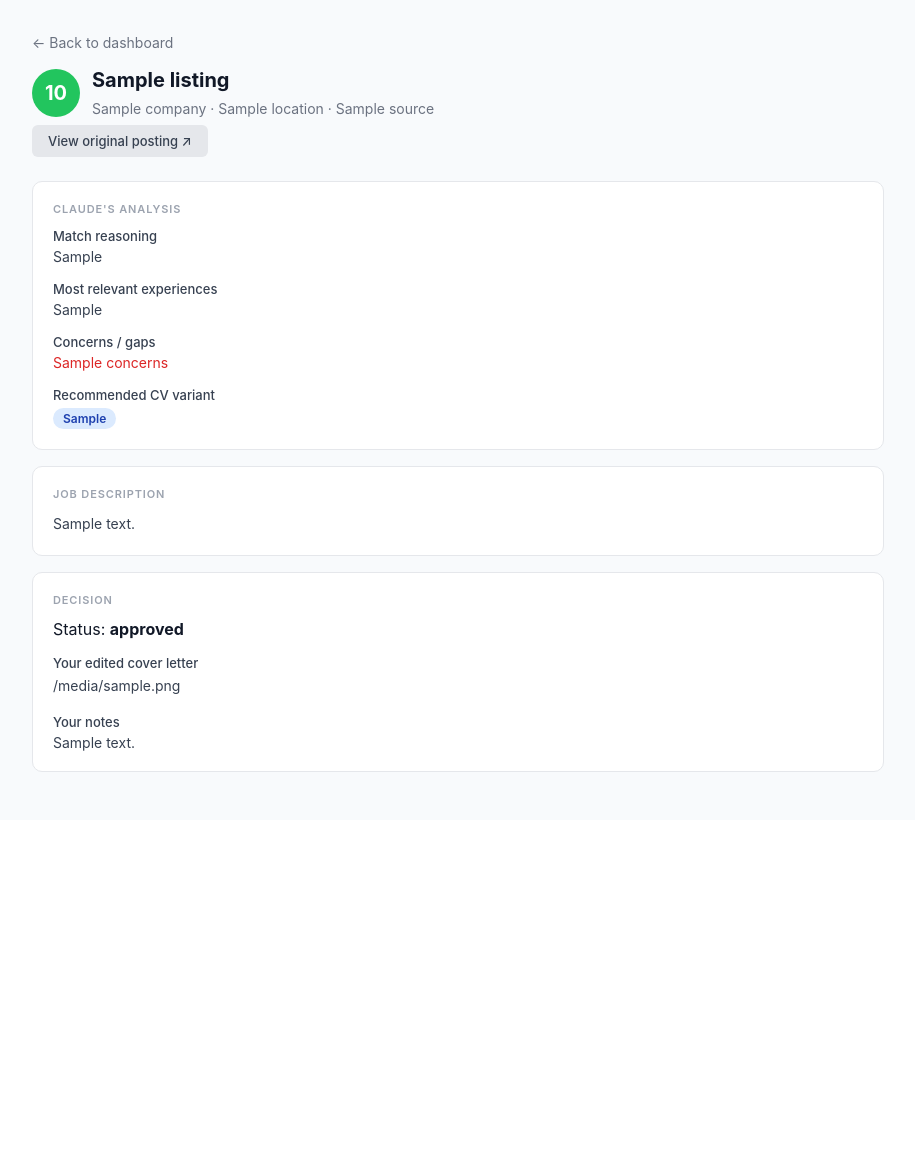
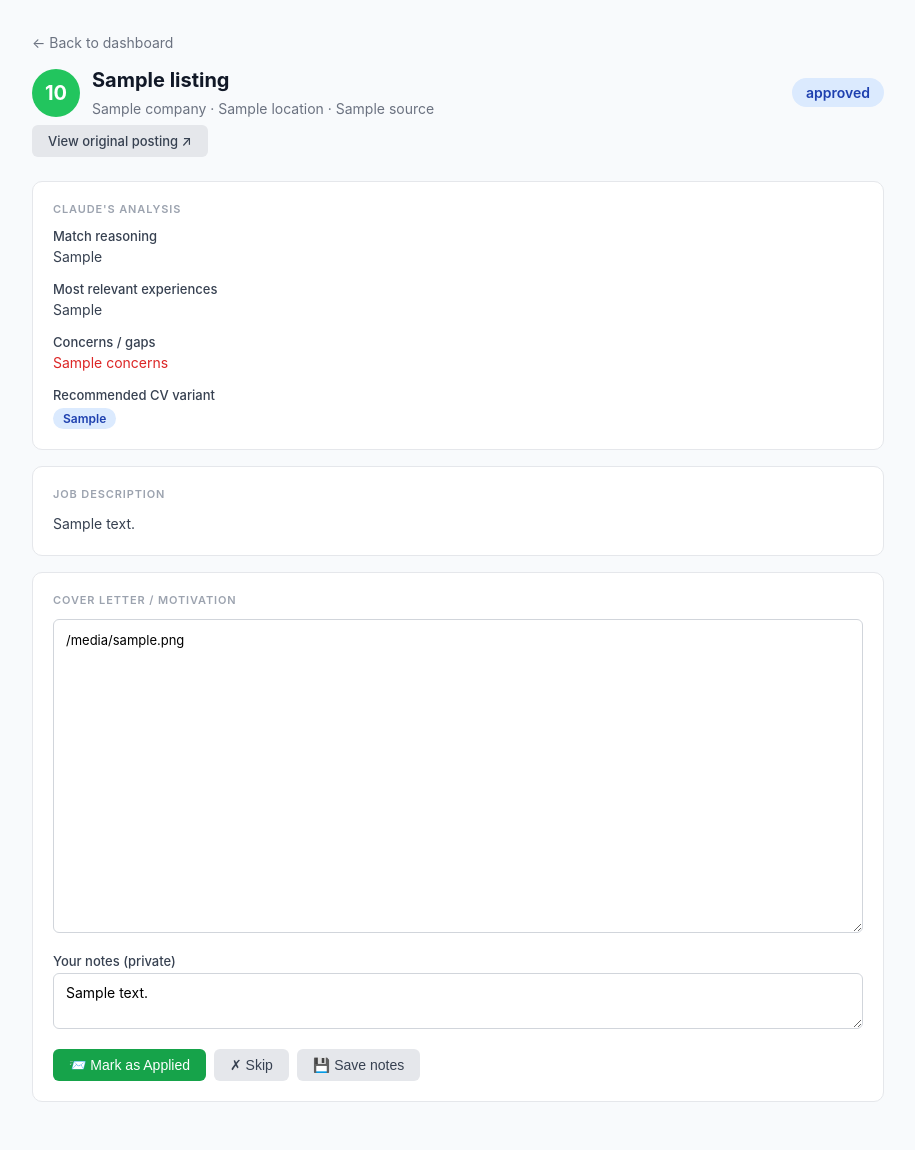
Before and after one commit to teamwabisabi/freelance-hunter, a FastAPI app: template templates/listing_detail.html in a window 1280 px wide. Shown: the part 56-1206 px from the top of the page, without its empty margins (182-1097 px from the left). Before the commit the page ends 828 px from the top, so only its background shows below. Run offline with FastAPI, Linux system fonts and the light colour scheme; the template is opened without the code that fills it: most values are stand-ins (such as "Sample title", 1, 10 or a date in 2020).

Commit message:
added workflow states

```diff
--- a/main.py
+++ b/main.py
@@ -93,6 +93,9 @@ async def dashboard(request: Request, msg: str = "", show_skipped: bool = False,
     total = len(all_listings)
     skipped_count = sum(1 for l in all_listings if l["status"] == "skipped")
     approved_count = sum(1 for l in all_listings if l["status"] == "approved")
+    applied_count = sum(1 for l in all_listings if l["status"] == "applied")
+    interviewing_count = sum(1 for l in all_listings if l["status"] == "interviewing")
+    selected_count = sum(1 for l in all_listings if l["status"] == "selected")
     submitted_count = sum(1 for l in all_listings if l["status"] == "submitted")
 
     # Filter unless user wants to see skipped
@@ -109,7 +112,9 @@ async def dashboard(request: Request, msg: str = "", show_skipped: bool = False,
         "total": total,
         "skipped_count": skipped_count,
         "approved_count": approved_count,
-        "submitted_count": submitted_count,
+        "applied_count": applied_count,
+        "interviewing_count": interviewing_count,
+        "selected_count": selected_count,
     })
 
 
@@ -134,7 +139,7 @@ async def decide_listing(
     _=Depends(check_auth),
 ):
     """Handle approve / skip / save decisions."""
-    valid_actions = {"approved", "skipped", "saved"}
+    valid_actions = {"approved", "skipped", "saved", "applied", "interviewing", "rejected", "selected"}
     if action not in valid_actions:
         raise HTTPException(status_code=400, detail="Invalid action")
 
--- a/templates/listing_detail.html
+++ b/templates/listing_detail.html
@@ -13,6 +13,23 @@
             <h1 style="font-size:20px;">{{ listing.title }}</h1>
             <p class="text-muted">{{ listing.company or '—' }} · {{ listing.location or 'Belgium' }} · {{ listing.source }}</p>
         </div>
+        <div style="margin-left:auto;">
+            {% if listing.status == 'pending' %}
+                <span class="badge badge-yellow" style="font-size:14px; padding:6px 14px;">pending</span>
+            {% elif listing.status == 'approved' %}
+                <span class="badge badge-blue" style="font-size:14px; padding:6px 14px;">approved</span>
+            {% elif listing.status == 'applied' %}
+                <span class="badge" style="background:#e0f2fe; color:#0369a1; font-size:14px; padding:6px 14px;">applied</span>
+            {% elif listing.status == 'interviewing' %}
+                <span class="badge" style="background:#fef3c7; color:#92400e; font-size:14px; padding:6px 14px;">interviewing</span>
+            {% elif listing.status == 'selected' %}
+                <span class="badge badge-green" style="font-size:14px; padding:6px 14px;">🎉 selected</span>
+            {% elif listing.status == 'rejected' %}
+                <span class="badge badge-red" style="font-size:14px; padding:6px 14px;">rejected</span>
+            {% elif listing.status == 'skipped' %}
+                <span class="badge badge-gray" style="font-size:14px; padding:6px 14px;">skipped</span>
+            {% endif %}
+        </div>
     </div>
 
     {% if listing.url %}
@@ -22,24 +39,20 @@
     <!-- Match Analysis -->
     <div class="card mt-4">
         <div class="section-title">Claude's Analysis</div>
-
         <div class="mb-2">
             <label>Match reasoning</label>
             <p style="font-size:14px; color:#374151;">{{ listing.match_reasoning }}</p>
         </div>
-
         <div class="mb-2 mt-4">
             <label>Most relevant experiences</label>
             <p style="font-size:14px; color:#374151;">{{ listing.relevant_experiences }}</p>
         </div>
-
         {% if listing.concerns and listing.concerns != 'None' %}
         <div class="mb-2 mt-4">
             <label>Concerns / gaps</label>
             <p style="font-size:14px; color:#dc2626;">{{ listing.concerns }}</p>
         </div>
         {% endif %}
-
         <div class="mt-4">
             <label>Recommended CV variant</label>
             <span class="badge badge-blue">{{ listing.recommended_cv_variant }}</span>
@@ -54,55 +67,60 @@
     </div>
     {% endif %}
 
-    <!-- Decision form -->
-    {% if listing.status == 'pending' %}
+    <!-- Cover letter (always shown if exists) -->
+    {% set cover = listing.edited_cover_letter or listing.draft_cover_letter %}
+    {% if cover or listing.status in ['pending', 'approved', 'saved'] %}
     <div class="card mt-4">
-        <div class="section-title">Your Application</div>
+        <div class="section-title">Cover Letter / Motivation</div>
+        <form method="post" action="/dashboard/listing/{{ listing.id }}/decide">
+            <textarea name="edited_cover_letter" rows="14"
+                      style="font-size:13px; line-height:1.6;">{{ cover or '' }}</textarea>
 
-        <form method="post" action="/dashboard/listing/{{ listing.id }}/decide">
-            <div class="mb-2">
-                <label for="edited_cover_letter">Cover letter / motivation (edit before approving)</label>
-                <textarea name="edited_cover_letter" id="edited_cover_letter" rows="14"
-                          style="font-size:13px; line-height:1.6;">{{ listing.draft_cover_letter or '' }}</textarea>
+            <div class="mb-2 mt-4">
+                <label for="your_notes">Your notes (private)</label>
+                <textarea name="your_notes" id="your_notes" rows="2"
+                          placeholder="e.g. follow up with contact, ask about remote policy…">{{ listing.your_notes or '' }}</textarea>
             </div>
 
-            <div class="mb-2 mt-4">
-                <label for="your_notes">Your notes (private, not sent)</label>
-                <textarea name="your_notes" id="your_notes" rows="3"
-                          placeholder="e.g. follow up with contact, ask about remote policy…"></textarea>
-            </div>
+            <!-- Action buttons — context-sensitive per status -->
+            <div class="flex gap-2 mt-4" style="flex-wrap:wrap;">
 
-            <div class="flex gap-2 mt-4">
-                <button type="submit" name="action" value="approved" class="btn btn-green">
-                    ✓ Approve & mark for submission
-                </button>
-                <button type="submit" name="action" value="saved" class="btn btn-primary">
-                    ⊙ Save for later
-                </button>
-                <button type="submit" name="action" value="skipped" class="btn btn-gray"
-                        onclick="return confirm('Skip this listing?')">
-                    ✗ Skip
-                </button>
+                {% if listing.status == 'pending' %}
+                    <button type="submit" name="action" value="approved" class="btn btn-green">✓ Approve</button>
+                    <button type="submit" name="action" value="saved" class="btn btn-primary">⊙ Save for later</button>
+                    <button type="submit" name="action" value="skipped" class="btn btn-gray"
+                            onclick="return confirm('Skip this listing?')">✗ Skip</button>
+
+                {% elif listing.status in ['approved', 'saved'] %}
+                    <button type="submit" name="action" value="applied" class="btn btn-green">📨 Mark as Applied</button>
+                    <button type="submit" name="action" value="skipped" class="btn btn-gray"
+                            onclick="return confirm('Skip this listing?')">✗ Skip</button>
+
+                {% elif listing.status == 'applied' %}
+                    <button type="submit" name="action" value="interviewing" class="btn btn-green">🗓 In Interview</button>
+                    <button type="submit" name="action" value="rejected" class="btn btn-red">✗ Rejected</button>
+
+                {% elif listing.status == 'interviewing' %}
+                    <button type="submit" name="action" value="selected" class="btn btn-green">🎉 Selected!</button>
+                    <button type="submit" name="action" value="rejected" class="btn btn-red">✗ Rejected</button>
+
+                {% elif listing.status in ['rejected', 'selected', 'skipped'] %}
+                    <button type="submit" name="action" value="approved" class="btn btn-gray">↩ Re-open</button>
+                {% endif %}
+
+                <!-- Always allow saving notes -->
+                <button type="submit" name="action" value="{{ listing.status }}" class="btn btn-gray">💾 Save notes</button>
             </div>
         </form>
     </div>
-    {% else %}
+    {% endif %}
+
+    {% if listing.your_notes and listing.status not in ['pending', 'approved', 'saved'] %}
     <div class="card mt-4">
-        <div class="section-title">Decision</div>
-        <p>Status: <strong>{{ listing.status }}</strong></p>
-        {% if listing.edited_cover_letter %}
-        <div class="mt-4">
-            <label>Your edited cover letter</label>
-            <p style="font-size:14px; white-space:pre-wrap; line-height:1.6; color:#374151;">{{ listing.edited_cover_letter }}</p>
-        </div>
-        {% endif %}
-        {% if listing.your_notes %}
-        <div class="mt-4">
-            <label>Your notes</label>
-            <p style="font-size:14px; color:#374151;">{{ listing.your_notes }}</p>
-        </div>
-        {% endif %}
+        <div class="section-title">Your Notes</div>
+        <p style="font-size:14px; color:#374151;">{{ listing.your_notes }}</p>
     </div>
     {% endif %}
+
 </div>
 {% endblock %}
```
Also changed, not shown: templates/dashboard.html (+25 -11 lines).
